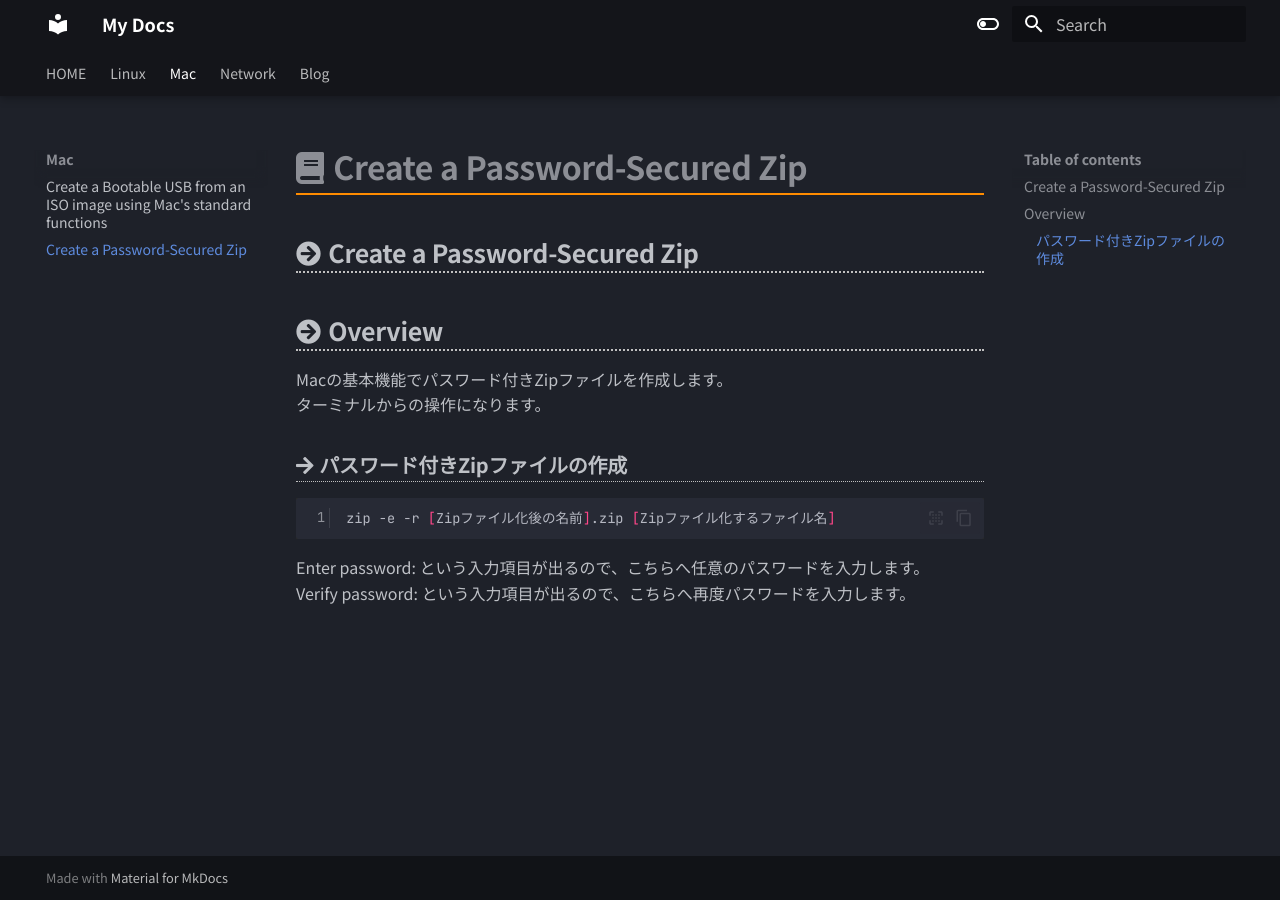
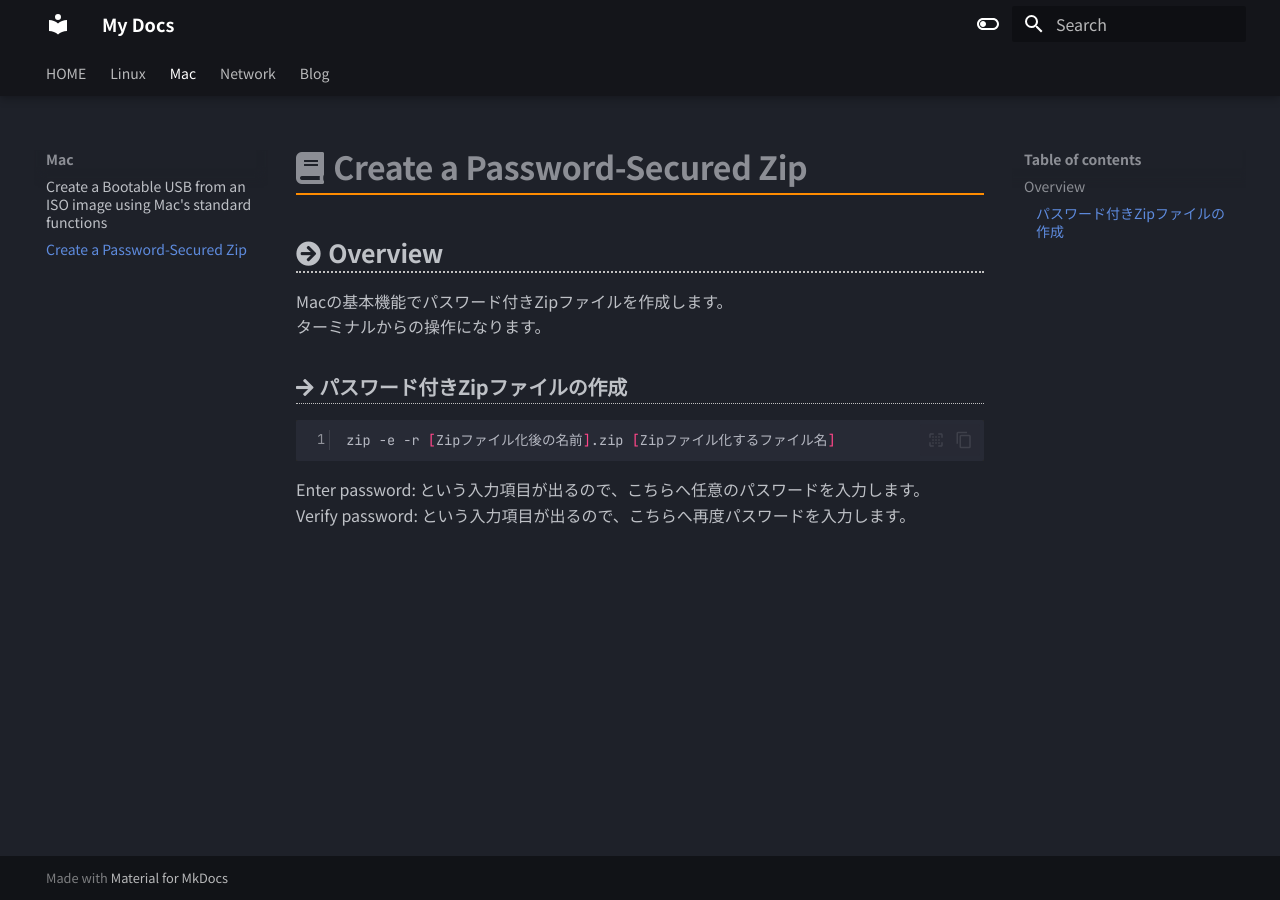
Before and after one commit to shyokote/shyokote.github.io, an MkDocs documentation site: the page built from docs/_mac/create_password_secured_zip.md, in a window 1280 px wide. Built offline with MkDocs 1.6.1 and Material for MkDocs 9.7.7, drawn with Linux system fonts in a browser that asks for light colours; nearby versions of some CDN libraries.

Commit message:
update create_password_secured_zip:change index

```diff
--- a/docs/_mac/create_password_secured_zip.md
+++ b/docs/_mac/create_password_secured_zip.md
@@ -1,4 +1,4 @@
-## Create a Password-Secured Zip
+# Create a Password-Secured Zip
 
 ## Overview
 Macの基本機能でパスワード付きZipファイルを作成します。
```
